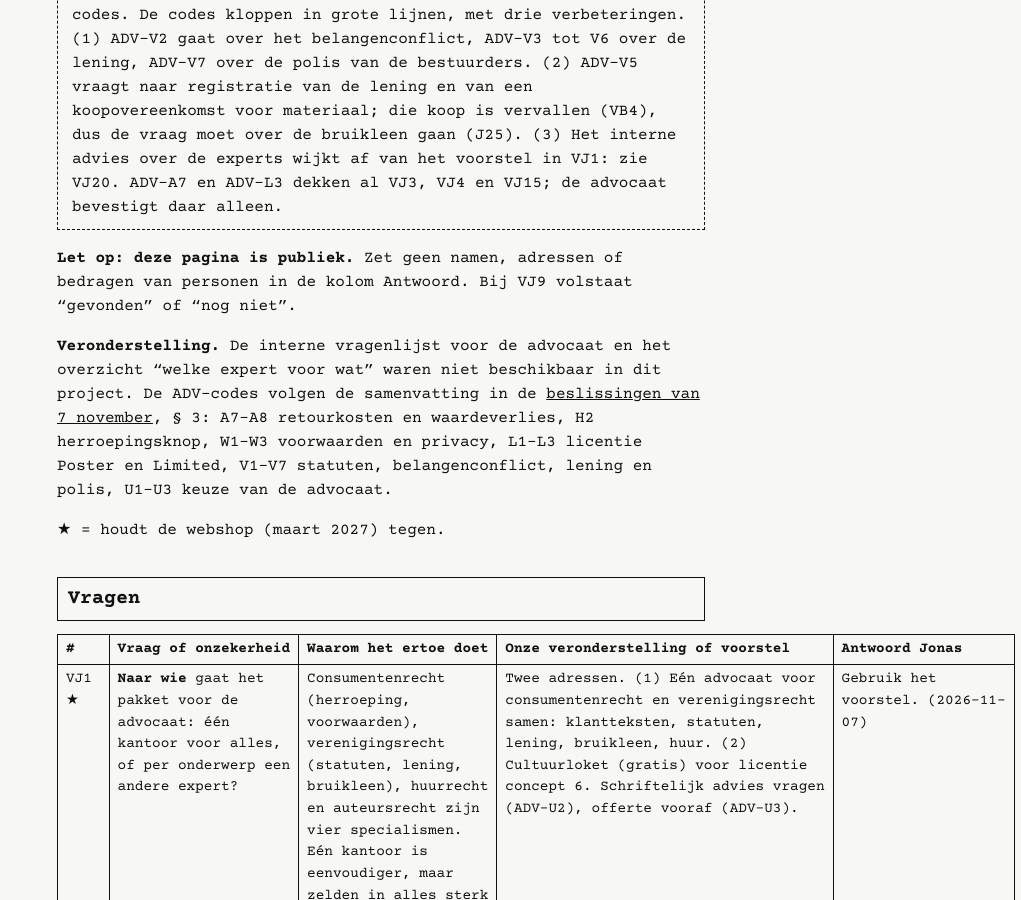
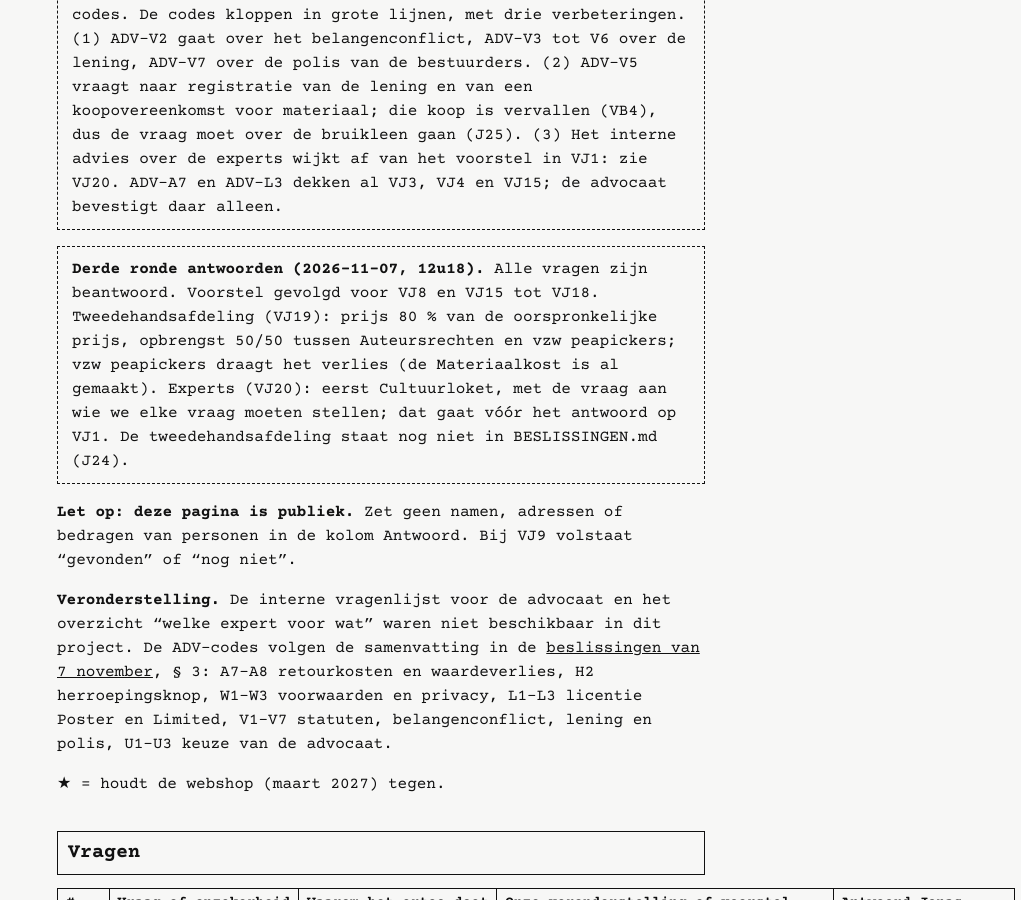
Before and after one commit to peapickers/peapickers.github.io, a Jekyll site: the page built from projecten/jurist/vragenlijst-2026-11-07.md, in a window 1280 px wide and 900 px high, scrolled down 1042 px. Shown: the whole window, without its empty margins (259-1280 px from the left). Built offline with Jekyll 4.4.1, drawn with Linux system fonts in a browser that asks for light colours; some of the changed text lies outside the part shown.

Commit message:
Projectpagina jurist: antwoorden VJ8 en VJ15-VJ20
Co-Authored-By: Claude Opus 5.5 <noreply@anthropic.com>
Claude-Session: https://claude.ai/code/session_01CW2uQvtCAbJayujQzR9djk

```diff
--- a/projecten/jurist/vragenlijst-2026-11-07.md
+++ b/projecten/jurist/vragenlijst-2026-11-07.md
@@ -12,6 +12,8 @@ Datum: 2026-11-07 · Rol: Jurist · Versie 1 · Codes: VJ1 tot VJ20 (vragen), J1
 > **Antwoorden van 2026-11-07 (12u05).** VJ1 tot VJ14 zijn beantwoord, zie de laatste kolom. Gevolg: voorstel gevolgd voor VJ1, VJ10 tot VJ14; advocaat vóór de oprichting privé betaald door de oprichter (VJ2); retourkosten voor de klant (VJ3); terugbetaling pas na ontvangst of verzendbewijs (VJ4); de huurovereenkomst maken we samen met de gastheer, wij maken een prototype (VJ7); 2 bestuurders (VJ9). VJ8 blijft open: het voorstel geldt als veronderstelling. Nieuw: een teruggestuurde Poster gaat naar een tweedehandsafdeling (VJ5), uitgewerkt in VJ19 en J24. VJ15 tot VJ19 zijn nog open.
 
 > **Correctie 2026-11-07 (12u10).** De twee interne documenten (vragenlijst advocaat versie 2 en "welke expert voor wat") zijn nu gelezen. Vervangt de veronderstelling hieronder over de ADV-codes. De codes kloppen in grote lijnen, met drie verbeteringen. (1) ADV-V2 gaat over het belangenconflict, ADV-V3 tot V6 over de lening, ADV-V7 over de polis van de bestuurders. (2) ADV-V5 vraagt naar registratie van de lening en van een koopovereenkomst voor materiaal; die koop is vervallen (VB4), dus de vraag moet over de bruikleen gaan (J25). (3) Het interne advies over de experts wijkt af van het voorstel in VJ1: zie VJ20. ADV-A7 en ADV-L3 dekken al VJ3, VJ4 en VJ15; de advocaat bevestigt daar alleen.
+
+> **Derde ronde antwoorden (2026-11-07, 12u18).** Alle vragen zijn beantwoord. Voorstel gevolgd voor VJ8 en VJ15 tot VJ18. Tweedehandsafdeling (VJ19): prijs 80 % van de oorspronkelijke prijs, opbrengst 50/50 tussen Auteursrechten en vzw peapickers; vzw peapickers draagt het verlies (de Materiaalkost is al gemaakt). Experts (VJ20): eerst Cultuurloket, met de vraag aan wie we elke vraag moeten stellen; dat gaat vóór het antwoord op VJ1. De tweedehandsafdeling staat nog niet in BESLISSINGEN.md (J24).
 
 **Let op: deze pagina is publiek.** Zet geen namen, adressen of bedragen van personen in de kolom Antwoord. Bij VJ9 volstaat "gevonden" of "nog niet".
 
@@ -30,24 +32,25 @@ Datum: 2026-11-07 · Rol: Jurist · Versie 1 · Codes: VJ1 tot VJ20 (vragen), J1
 | VJ5 ★ | Wat gebeurt er met een **teruggestuurde Poster**? | Een Poster is op maat gedrukt en moeilijk opnieuw te verkopen. De licentie moet zeggen of de vzw hem mag doorverkopen, en of er dan Auteursrechten zijn. Auteursrechten voor Posters tellen pas na de herroepingstermijn (stappenplan v4, 4.3). | Geen Auteursrechten voor een herroepen verkoop. De Poster wordt niet doorverkocht: vernietigen en noteren in het register. Een onbeschadigde Poster in een standaardmaat mag de vzw opnieuw verkopen als nieuwe verkoop, met Auteursrechten. In licentie concept 6 zetten. | Een tweedehandsafdeling op de website, als dat mag. "50-50 verkoopprijs". (Jurist: uitgewerkt als VJ19 en J24.) (2026-11-07) |
 | VJ6 ★ | Mag de jurist de **klantteksten** als concept 1 opstellen vóór de advocaat ze ziet? | Algemene voorwaarden, herroepingsinformatie met modelformulier, de tekst van de herroepingsknop en de privacyverklaring ontbreken nog (feedback jurist, punt 2). Een concept maakt het advies goedkoper. | Ja. Eén concept voor de postershop, met de knop in twee stappen (formulier, "Herroeping bevestigen") en een ontvangstbevestiging per e-mail. Daarna advocaat (ADV-H2, ADV-W1 tot W3). | Ja. (2026-11-07) |
 | VJ7 ★ | Wie maakt het **ontwerp van de huurovereenkomst** voor de productieplek: wij of de gastheer? | De gastheer mag alleen onderverhuren met de toestemming van zijn eigen verhuurder (veronderstelling: schriftelijk). Zonder die toestemming kan de onderhuur stoppen. Het contract moet ook toegang, opslag, verzekering en opzeg regelen (L4). | Wij maken een model "onderhuur van een paar m²" dat we elke kandidaat voorleggen. De gastheer levert een kopie van de toestemming van zijn verhuurder. Opzeg minstens 3 maanden langs beide kanten. Model één keer laten nakijken (ZB05). | In samenwerking met de gastheer, maar wij maken alvast een prototype. (2026-11-07) |
-| VJ8 ★ | Wat als een gastheer **vóór de oprichting** zekerheid wil? | Huur en polis tekenen we pas op naam van de vzw, na de oprichting (VB9). Een goede plek kan intussen weg zijn. | Een korte intentieverklaring zonder betalingsplicht, met de ingangsdatum "de dag na de oprichting van de vzw". Geen waarborg vóór de oprichting. | Weet ik niet. (Jurist: het voorstel blijft als veronderstelling.) (2026-11-07) |
+| VJ8 ★ | Wat als een gastheer **vóór de oprichting** zekerheid wil? | Huur en polis tekenen we pas op naam van de vzw, na de oprichting (VB9). Een goede plek kan intussen weg zijn. | Een korte intentieverklaring zonder betalingsplicht, met de ingangsdatum "de dag na de oprichting van de vzw". Geen waarborg vóór de oprichting. | Weet ik niet. (Jurist: het voorstel blijft als veronderstelling.) (2026-11-07) Daarna: Gebruik het voorstel. (2026-11-07, 12u18) |
 | VJ9 ★ | Hoeveel **leden en bestuurders** bij de start, en is er al een **medebestuurder**? | Zonder tweede bestuurder geen vzw (D9). Twee bestuurders volstaat alleen bij heel weinig leden; bronnen zeggen "twee leden" of "minder dan drie leden" [te verifiëren: art. 9:5 WVV]. Bij meer leden zijn drie bestuurders nodig. | Precies 2 leden, die allebei bestuurder zijn. Een derde lid pas samen met een derde bestuurder. Antwoord hier alleen "gevonden" of "nog niet", geen naam. | 2 bestuurders: de oprichter en een tweede bestuurder (nog geen naam in de repo). (2026-11-07) |
 | VJ10 ★ | De vacature "niet-uitvoerend bestuurder" in **PR #19**: intrekken of herschrijven? | Die rol bestaat niet in een vzw (D9). Een kandidaat moet weten waarvoor hij tekent: aansprakelijkheid, toezicht op lening en bruikleen, UBO-register, noodplan (ZB21). | Herschrijven als "medebestuurder", met een korte rolbeschrijving van de jurist (J18). PR #19 sluiten zonder merge. | Gebruik het voorstel. (2026-11-07) |
 | VJ11 ★ | **Leningsovereenkomst**: mag Jonas terugbetaling vragen, en wanneer? Blijft kwijtschelding mogelijk? | De lening is renteloos en zonder vaste termijn (VB1). Zonder regel kan een lener in principe op elk moment terugvragen. Dat botst met "nooit een negatief saldo". Kwijtschelding stond op 5 november nog in het plan. | Eén raamovereenkomst voor alle stortingen, met een register. Achtergesteld: terugbetaling alleen als de kas het toelaat en de medebestuurder akkoord gaat. Kwijtschelding blijft mogelijk, schriftelijk; de fiscale gevolgen bij de boekhouder (ADV-V2 tot V6). | Gebruik het voorstel. (2026-11-07) |
 | VJ12 ★ | **Bruikleen** van printer en materiaal: opzegtermijn, herstellingen, en wat bij uitval of overlijden? | Zonder regels kan de vzw midden in een bestelling zonder printer vallen, of moeten erfgenamen zelf uitzoeken wat van wie is (ZB14). | Kosteloos, onbepaalde duur. Opzeg 3 maanden. De vzw betaalt verbruik en gewoon onderhoud, Jonas grote herstellingen en vervanging. Verzekerd via de polis van de vzw (VB5). Bij overlijden: erfgenamen mogen terugvragen met 3 maanden opzeg. Inventaris als bijlage (todo VB4). | Gebruik het voorstel. (2026-11-07) |
 | VJ13 ★ | Wie tekent **namens de vzw** de lening en de bruikleen met Jonas? | Jonas staat dan aan beide kanten. De regeling voor belangenconflicten van bestuurders kan gelden [te verifiëren: art. 9:8 WVV]. | De medebestuurder tekent namens de vzw. Het besluit staat in een verslag van het bestuursorgaan, met de vermelding dat Jonas niet meebesliste. Ook in de statuten (J17). | Gebruik het voorstel. (2026-11-07) |
 | VJ14 ★ | **Licentie concept 6** eerst alleen voor de Poster, en Limited later als addendum? | De webshop start met 0 Limited (VB7). Signering, nummering en waardeverlies bij Limited (ADV-L3) kunnen dan wachten. | Ja. Concept 6 voor de Poster vóór maart 2027 (ADV-L1, L2). Addendum Limited pas als de eerste Limited gepland is (J21). | Gebruik het voorstel. (2026-11-07) |
-| VJ15 | **Gesigneerd Limited** teruggestuurd: wat met het waardeverlies? | Signeren is geen gebruik door de klant, maar de oplage is genummerd. Een klant betaalt alleen waardeverlies als hij het werk meer behandelde dan nodig [te verifiëren: art. VI.51 WER]. | Een teruggestuurd Limited-werk blijft in de oplage en gaat opnieuw te koop. De Auteursrechten zijn al betaald bij het drukken en blijven bij de auteur. Waardeverlies alleen bij schade (ADV-A8). Pas uitwerken in het addendum (J21). | |
-| VJ16 | **Alleen auteurs in België**: zetten we dat als voorwaarde in de licentie? | D11. Een auteur kan later verhuizen. Dan veranderen voorheffing en aangifte. | Ja: de auteur verklaart dat hij in België woont en meldt een verhuis binnen 30 dagen. Dan bespreken we de licentie opnieuw (BZ9). | |
-| VJ17 | Geldt het **herroepingsrecht ook voor de printshop**? | BESLISSINGEN.md spreekt alleen over Poster en Limited. Bij de printshop drukken we eigen foto's van de klant, wat wel onder de uitzondering voor maatwerk kan vallen [te verifiëren: art. VI.53 WER]. | De printshop roept de uitzondering in en meldt dat vóór de bestelling. Bestellen aan de deur is geen verkoop op afstand. Laten bevestigen. | |
-| VJ18 | De vragen over de **ondertekening** (J1 tot J11): nu meenemen naar de advocaat of later? | Ze veranderen niet door 7 november en houden de webshop niet tegen. | Later, na maart 2027, samen met het addendum Limited. | |
-| VJ19 | **Tweedehandsafdeling** (antwoord VJ5): wat betekent "50-50 verkoopprijs"? | Twee lezingen: (a) de prijs is 50 % van de oorspronkelijke prijs; (b) de opbrengst gaat voor de helft naar de auteur en voor de helft naar vzw peapickers. Wettelijk is het een nieuwe verkoop door de vzw: de auteur moet dit in de licentie toestaan, het werk krijgt de vermelding "teruggestuurd", en de klant heeft opnieuw 14 dagen herroepingsrecht en de wettelijke garantie (bij tweedehands mogelijk ingekort tot 1 jaar [te verifiëren: art. 1649quater oud BW of Boek 10 BW]). BESLISSINGEN.md kent dit product nog niet. | Beide samen: prijs 50 % van de oorspronkelijke prijs, afgerond op € 0,10. De Materiaalkost is al betaald, dus de hele opbrengst gaat 50/50 naar Auteursrechten (bruto) en vzw peapickers. Alleen onbeschadigde Posters. In de Public Ledger als aparte lijn. Na jouw akkoord: BESLISSINGEN.md aanpassen. | |
-| VJ20 | **Welke expert voor welk deel?** Het interne advies "welke expert voor wat" stelt iets anders voor dan VJ1. | Volgens het interne advies: de hele lijst naar een jurist, die per vraag zegt of hij ze zelf beantwoordt of doorverwijst; herroeping en herroepingsknop (ADV-A7, A8, H2) naar een advocaat consumentenrecht. VJ1 stelde één advocaat voor consumenten- en vzw-recht voor. Een jurist is vaak goedkoper, een advocaat is verplicht verzekerd voor beroepsfouten (ADV-U2). | Het interne advies volgen, aangevuld met VJ1: de jurist krijgt de hele lijst (voorwaarden, licentie, statuten, lening, bruikleen, huur), een advocaat consumentenrecht krijgt ADV-A7, A8 en H2 in één kort gesprek, Cultuurloket als gratis eerste stap voor de licentie. Vraag de jurist naar zijn beroepsaansprakelijkheidsverzekering. Vervangt dan het antwoord op VJ1. | |
+| VJ15 | **Gesigneerd Limited** teruggestuurd: wat met het waardeverlies? | Signeren is geen gebruik door de klant, maar de oplage is genummerd. Een klant betaalt alleen waardeverlies als hij het werk meer behandelde dan nodig [te verifiëren: art. VI.51 WER]. | Een teruggestuurd Limited-werk blijft in de oplage en gaat opnieuw te koop. De Auteursrechten zijn al betaald bij het drukken en blijven bij de auteur. Waardeverlies alleen bij schade (ADV-A8). Pas uitwerken in het addendum (J21). | Gebruik het voorstel. (2026-11-07, 12u18) |
+| VJ16 | **Alleen auteurs in België**: zetten we dat als voorwaarde in de licentie? | D11. Een auteur kan later verhuizen. Dan veranderen voorheffing en aangifte. | Ja: de auteur verklaart dat hij in België woont en meldt een verhuis binnen 30 dagen. Dan bespreken we de licentie opnieuw (BZ9). | Gebruik het voorstel. (2026-11-07, 12u18) |
+| VJ17 | Geldt het **herroepingsrecht ook voor de printshop**? | BESLISSINGEN.md spreekt alleen over Poster en Limited. Bij de printshop drukken we eigen foto's van de klant, wat wel onder de uitzondering voor maatwerk kan vallen [te verifiëren: art. VI.53 WER]. | De printshop roept de uitzondering in en meldt dat vóór de bestelling. Bestellen aan de deur is geen verkoop op afstand. Laten bevestigen. | Gebruik het voorstel. (2026-11-07, 12u18) |
+| VJ18 | De vragen over de **ondertekening** (J1 tot J11): nu meenemen naar de advocaat of later? | Ze veranderen niet door 7 november en houden de webshop niet tegen. | Later, na maart 2027, samen met het addendum Limited. | Gebruik het voorstel. (2026-11-07, 12u18) |
+| VJ19 | **Tweedehandsafdeling** (antwoord VJ5): wat betekent "50-50 verkoopprijs"? | Twee lezingen: (a) de prijs is 50 % van de oorspronkelijke prijs; (b) de opbrengst gaat voor de helft naar de auteur en voor de helft naar vzw peapickers. Wettelijk is het een nieuwe verkoop door de vzw: de auteur moet dit in de licentie toestaan, het werk krijgt de vermelding "teruggestuurd", en de klant heeft opnieuw 14 dagen herroepingsrecht en de wettelijke garantie (bij tweedehands mogelijk ingekort tot 1 jaar [te verifiëren: art. 1649quater oud BW of Boek 10 BW]). BESLISSINGEN.md kent dit product nog niet. | Beide samen: prijs 50 % van de oorspronkelijke prijs, afgerond op € 0,10. De Materiaalkost is al betaald, dus de hele opbrengst gaat 50/50 naar Auteursrechten (bruto) en vzw peapickers. Alleen onbeschadigde Posters. In de Public Ledger als aparte lijn. Na jouw akkoord: BESLISSINGEN.md aanpassen. | De opbrengst gaat 50/50 naar de auteur en vzw peapickers. Prijs niet aan -50 %, maar aan -20 % (80 % van de oorspronkelijke prijs). Peapickers draagt het verlies. (2026-11-07, 12u18) |
+| VJ20 | **Welke expert voor welk deel?** Het interne advies "welke expert voor wat" stelt iets anders voor dan VJ1. | Volgens het interne advies: de hele lijst naar een jurist, die per vraag zegt of hij ze zelf beantwoordt of doorverwijst; herroeping en herroepingsknop (ADV-A7, A8, H2) naar een advocaat consumentenrecht. VJ1 stelde één advocaat voor consumenten- en vzw-recht voor. Een jurist is vaak goedkoper, een advocaat is verplicht verzekerd voor beroepsfouten (ADV-U2). | Het interne advies volgen, aangevuld met VJ1: de jurist krijgt de hele lijst (voorwaarden, licentie, statuten, lening, bruikleen, huur), een advocaat consumentenrecht krijgt ADV-A7, A8 en H2 in één kort gesprek, Cultuurloket als gratis eerste stap voor de licentie. Vraag de jurist naar zijn beroepsaansprakelijkheidsverzekering. Vervangt dan het antwoord op VJ1. | Eerst Cultuurloket. We vragen hen: "Aan wie moeten we deze vraag stellen: jurist, advocaat of boekhouder?" (2026-11-07, 12u18) |
 
 ## Todo voor Jonas
 
 - [x] De ★-vragen beantwoorden (VJ1 tot VJ14). VJ8 bleef open.
-- [ ] VJ8 en VJ15 tot VJ20 beantwoorden, vooral VJ19 (tweedehandsafdeling) en VJ20 (welke expert).
+- [x] VJ8 en VJ15 tot VJ20 beantwoorden.
+- [ ] Cultuurloket contacteren met de vragenlijst en per vraag vragen: jurist, advocaat of boekhouder? (VJ20)
 - [ ] Bij elke kandidaat-plek vragen: mag u onderverhuren, en kunt u de schriftelijke toestemming van uw verhuurder tonen? Mag de zetel en een KBO-vestigingseenheid op dit adres? (VJ7, ZB04)
 - [ ] De interne vragenlijst voor de advocaat en het overzicht "welke expert voor wat" aan dit project bezorgen. Ze waren er niet (zie veronderstelling bovenaan).
 - [ ] Een gesprek met een kandidaat-medebestuurder plannen met de rolbeschrijving (J18). Geen naam in de repo.
```
Also changed, not shown: projecten/jurist.md (+8 -0 lines).
